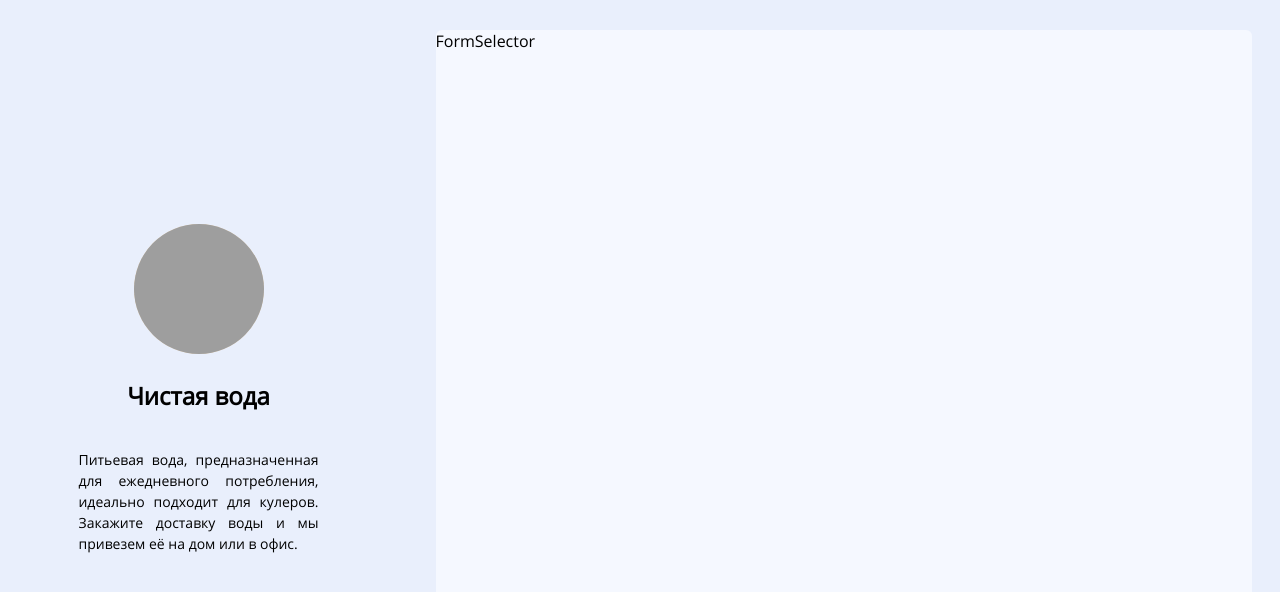
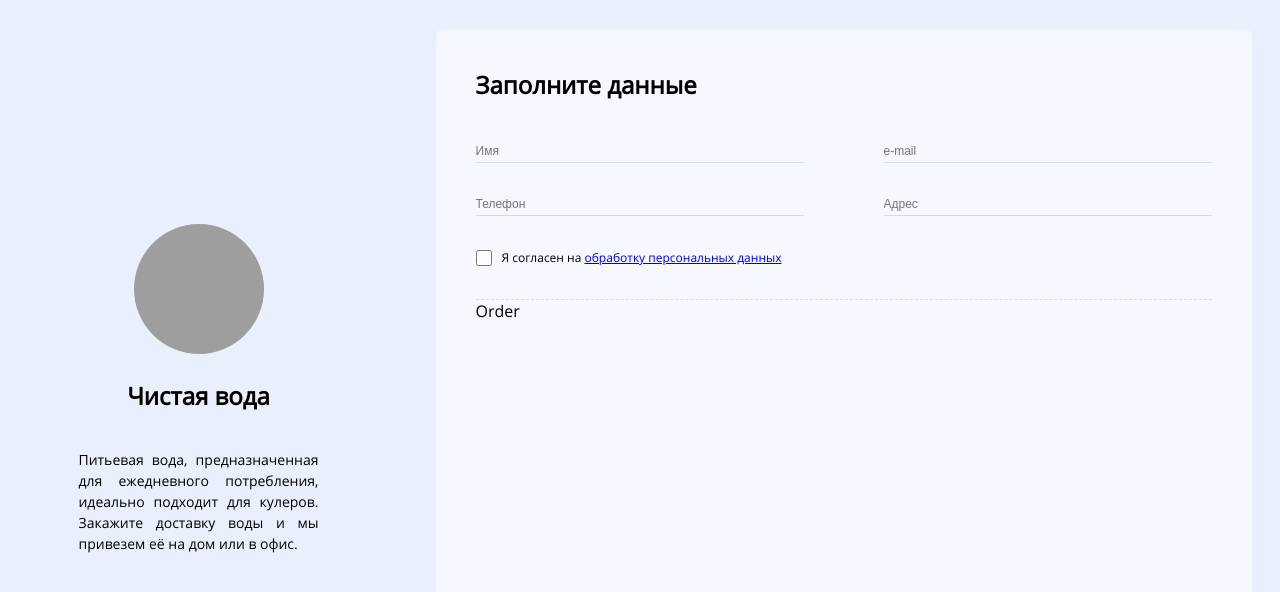
Before and after one commit to YoursTruly450/DOBRO-Front-task, a Vue app in the folder water_delivery/: page / in a window 1280 px wide. Shown: the top 592 px of the page. Built offline with nearby package versions, Linux system fonts and the light colour scheme; grey boxes are pictures that could not be loaded.

Commit message:
feat: create contacts component

```diff
--- a/water_delivery/src/assets/css/style.css
+++ b/water_delivery/src/assets/css/style.css
@@ -60,7 +60,6 @@ body {
 .clean-water__figcaption-text {
   height: 30px;
   font-size: 24px;
-  font-family: 'Open Sans';
   font-style: normal;
   font-weight: 700;
   margin: 0;
@@ -85,6 +84,76 @@ body {
   margin-right: 150px;
   background: #F5F8FF;
   border-radius: 6px;
+  box-sizing: border-box;
+  padding: 40px;
+}
+
+.contacts {
+  position: relative;
+  border: none;
+  border-bottom: 1px dashed #D5DDE0;
+  box-sizing: border-box;
+  padding-bottom: 30px;
+}
+
+.contacts__header {
+  font-size: 24px;
+  font-style: normal;
+  font-weight: 700;
+  line-height: 30.17px;
+  margin: 0;
+}
+
+.contacts__data {
+  margin-top: 40px;
+  display: grid;
+  grid-template-rows: repeat(3, 1fr);
+  grid-row-gap: 30px;
+  grid-template-columns: repeat(2, 1fr);
+  grid-column-gap: 80px;
+}
+
+.contacts__input {
+  width: 328px;
+  height: 23px;
+  border: none;
+  border-bottom: 1px solid #D5DDE0;
+  background: transparent;
+  outline: none;
+  font-style: normal;
+  font-weight: normal;
+  font-size: 12px;
+  line-height: 15px;
+  color: #455273;
+  padding: 0;
+  box-sizing: border-box;
+}
+
+.contacts__checkbox {
+  width: 16px;
+  height: 16px;
+  margin: 0;
+  padding: 0;
+}
+
+.contacts__input-group {
+  display: flex;
+  align-items: center;
+}
+
+.contacts__traitement {
+  margin-left: 10px;
+  font-size: 12px;
+  line-height: 15px;
+}
+
+.contacts__input:hover,
+.contacts__checkbox:hover {
+  cursor: pointer;
+}
+
+.order {
+  position: relative;
 }
 
 .form-confirmation {
--- /dev/null
+++ b/water_delivery/src/components/contacts.vue
@@ -0,0 +1,38 @@
+<template>
+    <div>
+      <h2 class="contacts__header">Заполните данные</h2>
+      <section class="contacts__data">
+        <input class="contacts__input" type="text" placeholder="Имя">
+        <input class="contacts__input" type="text" placeholder="e-mail">
+        <input class="contacts__input" type="text" placeholder="Телефон">
+        <input class="contacts__input" type="text" placeholder="Адрес">
+        <div class="contacts__input-group">
+          <input class="contacts__checkbox" type="checkbox">
+          <span class="contacts__traitement">Я согласен на
+            <a
+            href="https://ru.wikipedia.org/wiki/%D0%9F%D0%B5%D1%80%D1%81%D0%BE%D0%BD%D0%B0%D0%BB%D1%8C%D0%BD%D1%8B%D0%B5_%D0%B4%D0%B0%D0%BD%D0%BD%D1%8B%D0%B5">
+            обработку персональных данных</a></span>
+        </div>
+      </section>
+    </div>
+</template>
+
+<script>
+
+export default {
+    name: 'Contacts',
+    components: {},
+    props: {},
+    data() {
+        return {};
+    },
+    computed: {
+    },
+    created() {
+    },
+    mounted() {},
+    methods: {
+    },
+    watch: {},
+};
+</script>
--- a/water_delivery/src/components/formSelector.vue
+++ b/water_delivery/src/components/formSelector.vue
@@ -1,13 +1,20 @@
 <template>
-    <div>FormSelector
+    <div>
+      <contacts class="contacts"></contacts>
+      <order class="order"></order>
     </div>
 </template>
 
 <script>
 
+import Order from './order.vue';
+import Contacts from './contacts.vue';
+
 export default {
     name: 'FormSelector',
-    components: {},
+    components: {
+      Order, Contacts,
+    },
     props: {},
     data() {
         return {};
--- /dev/null
+++ b/water_delivery/src/components/order.vue
@@ -0,0 +1,24 @@
+<template>
+    <div>Order
+    </div>
+</template>
+
+<script>
+
+export default {
+    name: 'Order',
+    components: {},
+    props: {},
+    data() {
+        return {};
+    },
+    computed: {
+    },
+    created() {
+    },
+    mounted() {},
+    methods: {
+    },
+    watch: {},
+};
+</script>
```
